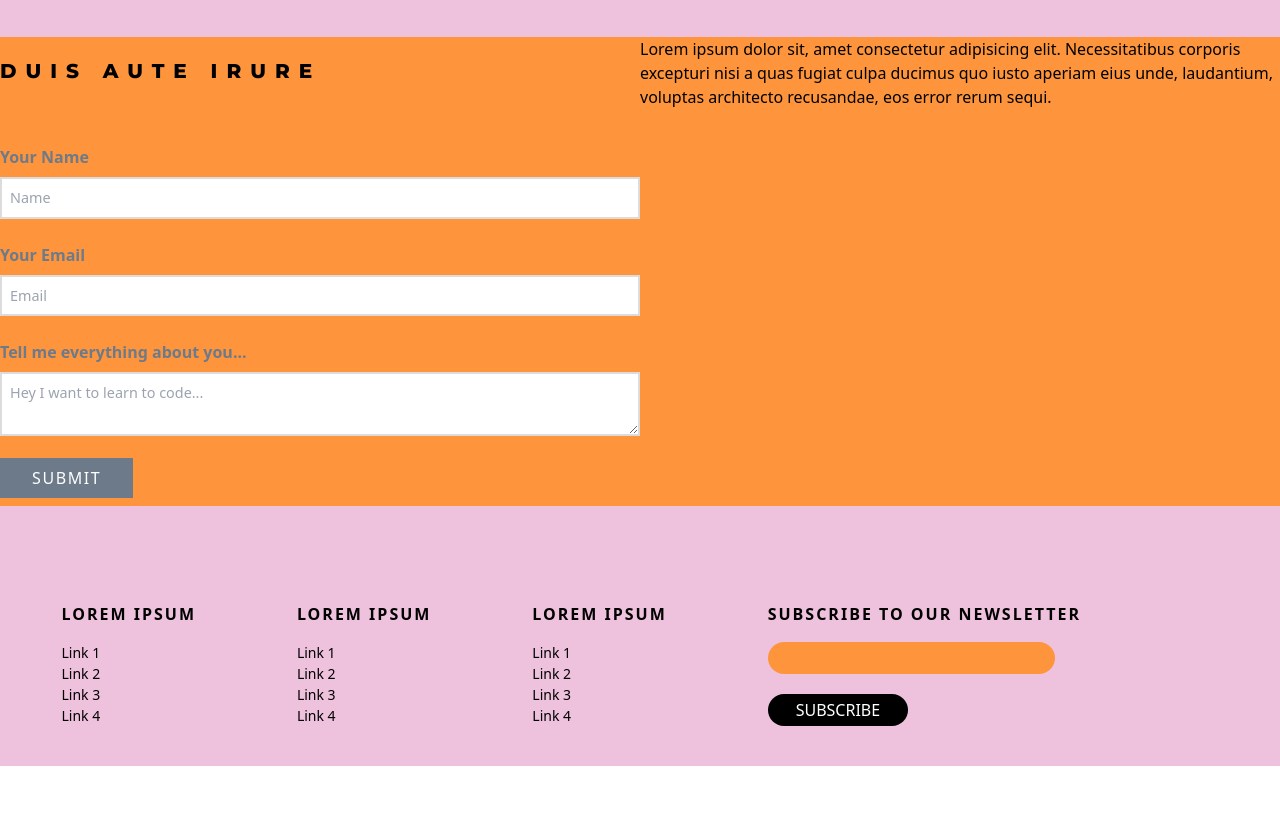
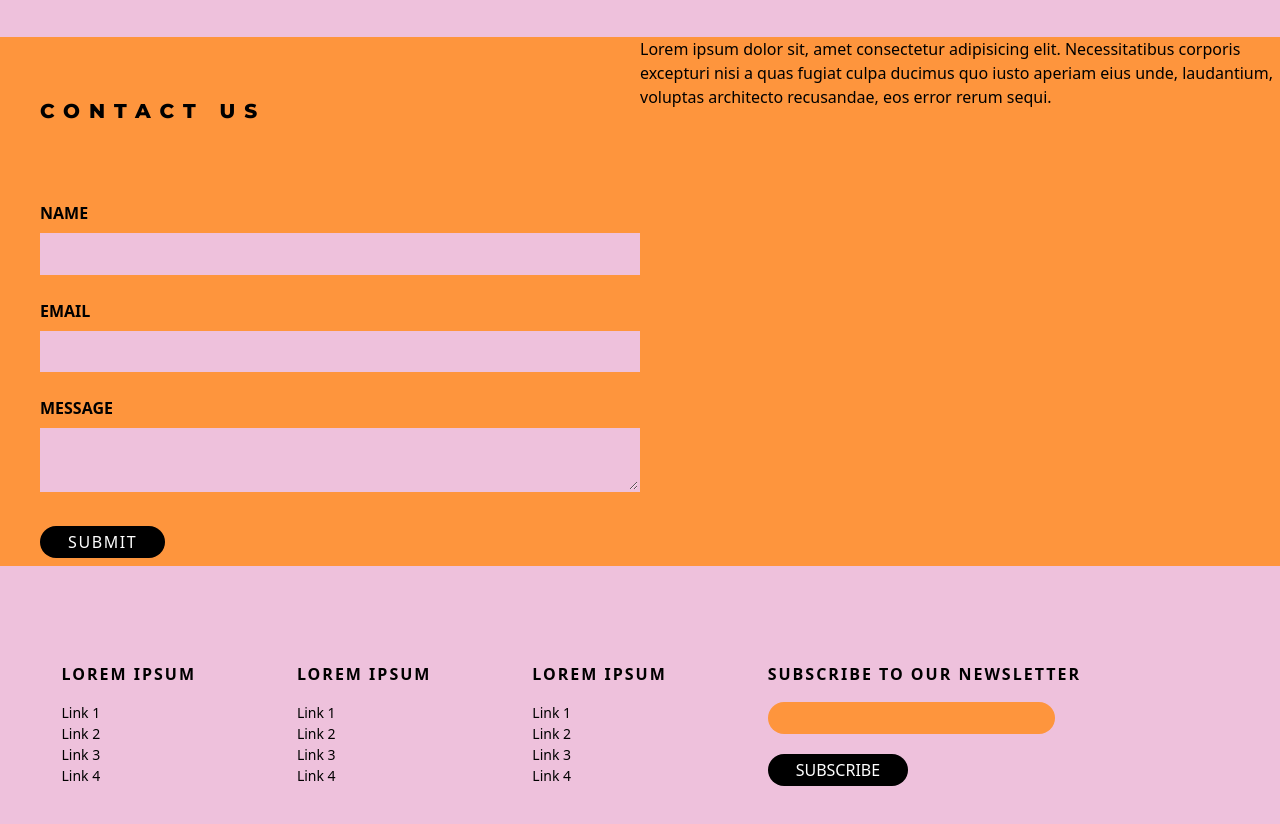
Before and after one commit to letscodegirl/Colorful-Website-Template, a plain HTML site: page index.html in a window 1280 px wide. Shown: the part 3497-4321 px from the top of the page. Before the commit the page ends 4263 px from the top, so only its background shows below. Drawn offline with nearby package versions, Linux system fonts and the light colour scheme.

Commit message:
Formatting Contact Form

```diff
--- a/index.html
+++ b/index.html
@@ -103,18 +103,18 @@
     <!--------------------- Contact Form ---------------------->
     <section class="bg-[#FE953D]">
         <div class="grid grid-cols-2">
-            <h2 class="uppercase text-black font-bold text-xl my-5 text-black"> Duis aute irure</h2>
+            <h2 class="uppercase text-black font-bold text-xl my-5 text-black p-10"> Contact us</h2>
             <p class="mb-5"> Lorem ipsum dolor sit, amet consectetur adipisicing elit. Necessitatibus corporis excepturi nisi a quas fugiat culpa ducimus quo iusto aperiam eius unde, laudantium, voluptas architecto recusandae, eos error rerum sequi. </p>
         </div>
         <div class="grid grid-cols-2">
-            <form>
-                <label for="_name"> Your Name </label>
-                <input type="text" name="_name" id="_name" placeholder="Name" />
-                <label for="_replyto"> Your Email </label>
-                <input type="email" name="_replyto" id="_replyto" placeholder="Email" />
-                <label for="message"> Tell me everything about you... </label>
-                <textarea name="message" id="message" placeholder="Hey I want to learn to code..."></textarea>
-                <button type="submit"> SUBMIT </button>
+            <form class="pl-10">
+                <label class="text-black uppercase rounded-r-md rounded-l-md" for="_name"> Name </label>
+                <input type="text" name="_name" id="_name" />
+                <label class="text-black uppercase rounded-r-3xl rounded-l-3xl" for="_replyto"> Email </label>
+                <input type="email" name="_replyto" id="_replyto" />
+                <label class="text-black uppercase rounded-r-3xl rounded-l-3xl" for="message"> Message </label>
+                <textarea name="message" id="message" ></textarea>
+                <button class="uppercase font-light rounded-r-3xl rounded-l-3xl px-7 py-1 bg-[#000000] text-white block mt-5" type="submit"> SUBMIT </button>
             </form>
         </div>
     </section>
--- a/style.css
+++ b/style.css
@@ -25,7 +25,8 @@ form textarea {
   width: 100%;
   margin: 0.5rem 0;
   padding: 0.5rem;
-  border: 2px solid rgb(220,220,220);
+  border: 2px solid #eec1dc;
+  background-color: #eec1dc;
   outline: none;
   font-family: inherit;
   font-size: 0.9rem;
@@ -33,7 +34,8 @@ form textarea {
 
 form input:focus,
 form textarea:focus {
-  border-color: teal;
+  border-color: #eec1dc;
+  background-color: #eec1dc;
 }
 
 textarea {
@@ -43,12 +45,12 @@ textarea {
 form label {
   margin-top: 1rem;
   display: block;
-  color: #6C7A89;
+  color: black;
   font-weight: bold;
 }
 
 form button {
-  background-color:#6C7A89;
+  background-color: black;
   color: white;
   border: none;
   padding: 0.5rem 2rem;
```
